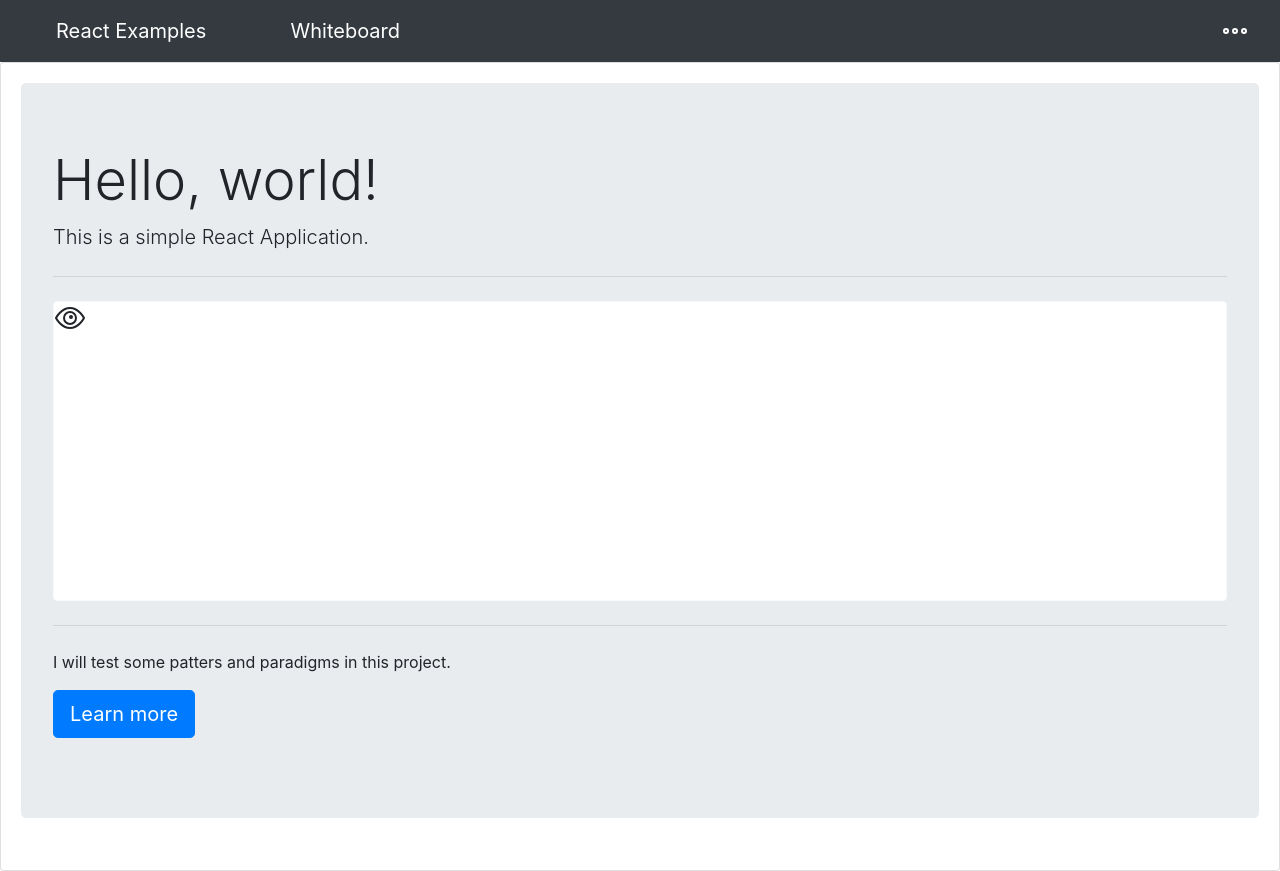
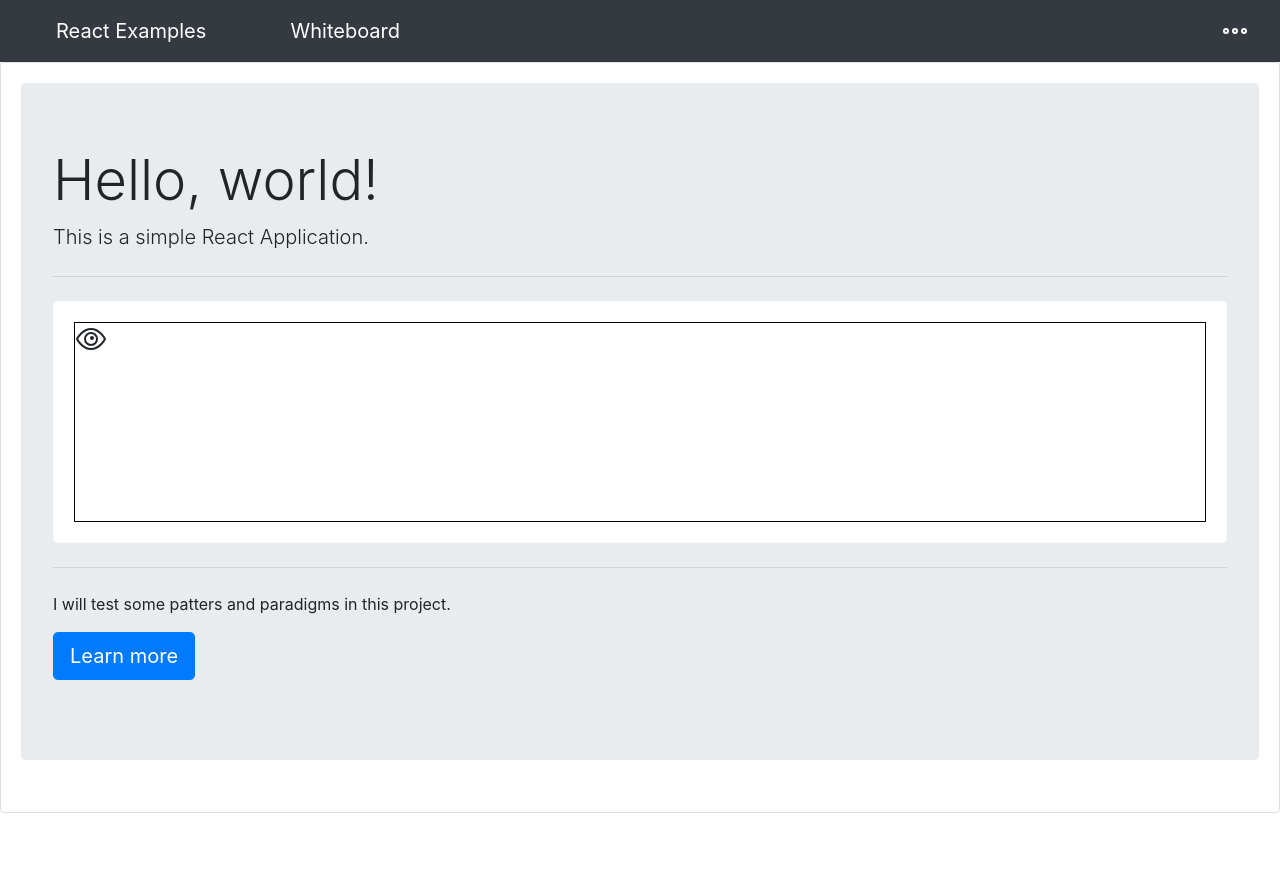
Before and after one commit to daru23/react-context-modal, a React app: page / in a window 1280 px wide. After the commit the page ends 813 px from the top, so only its background shows below. Built offline with nearby package versions, Linux system fonts and the light colour scheme.

Commit message:
using react event to avoid blink in cursor

```diff
--- a/src/components/Card.jsx
+++ b/src/components/Card.jsx
@@ -1,10 +1,9 @@
 import React from 'react';
 // Components
 import MouseTracker from './MouseTracker';
-// Utils
-import {toTitleCase} from '../utils/utils';
+
 export const Card = () =>
-    <div className="card border-light mb-3" style={{height: '300px'}}>
+    <div className="card border-light mb-3">
         <div className="card-body">
         <MouseTracker />
         </div>
--- a/src/components/Mouse.jsx
+++ b/src/components/Mouse.jsx
@@ -9,12 +9,14 @@ export class Mouse extends Component {
         };
     }
     handleMouseMove = (e) => {
+        e.preventDefault();
         e.stopPropagation();
-        this.setState({x: e.nativeEvent.offsetX, y: e.nativeEvent.offsetY});
+        console.log(e.clientX, e.pageX, e.screenX);
+        this.setState({x: e.clientX - 70, y: e.clientY - 320});
     };
     render () {
         return (
-            <div ref="elem" onMouseMove={this.handleMouseMove} style={{height: '200px'}}>
+            <div ref="elem" onMouseMove={this.handleMouseMove} style={{position: 'relative', height: '200px', border: 'solid 1px black'}}>
                 {this.props.render(this.state)}
             </div>
         )
```
Also changed, not shown: src/components/CursorIcon.jsx (+7 -3 lines).
